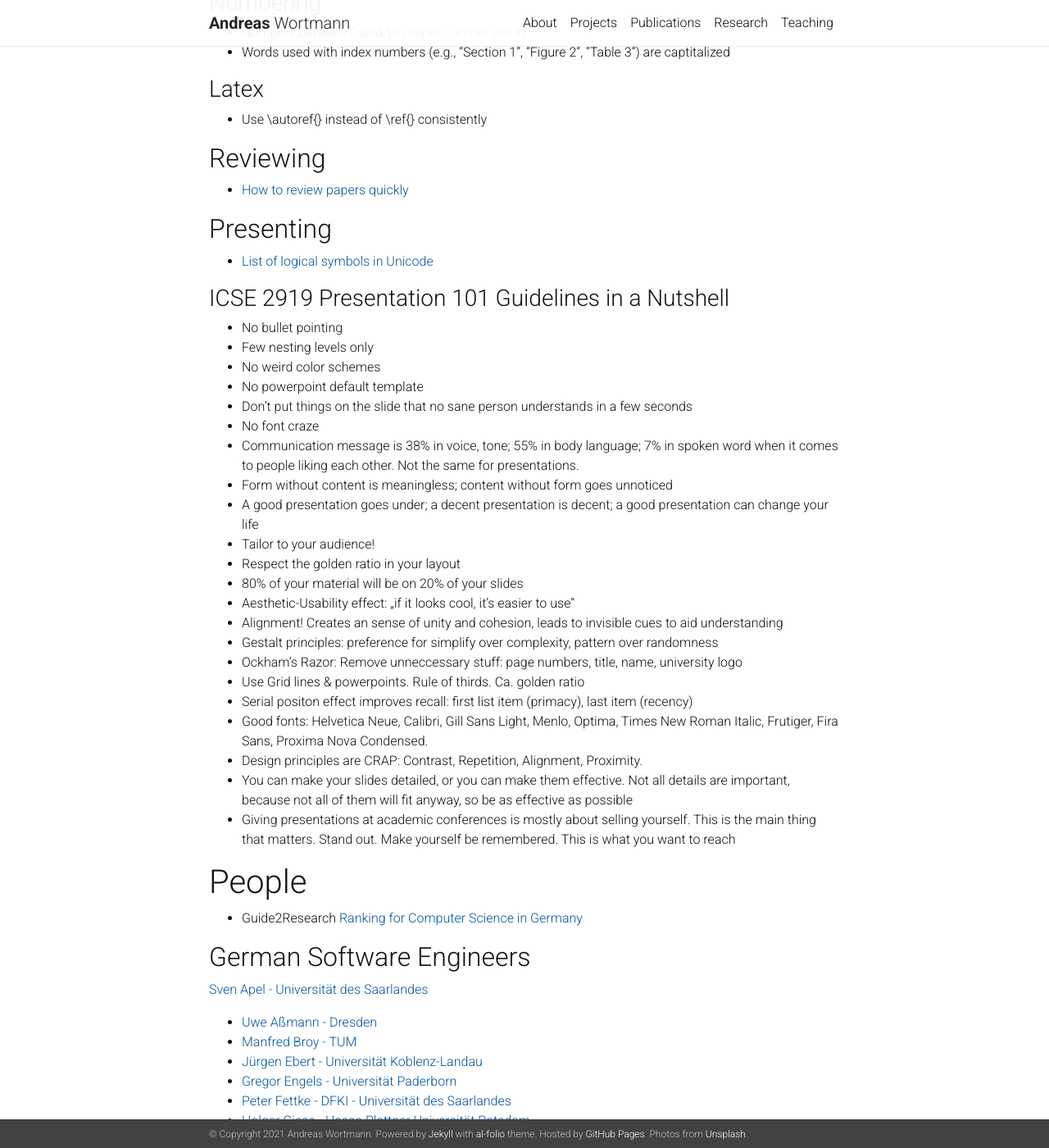
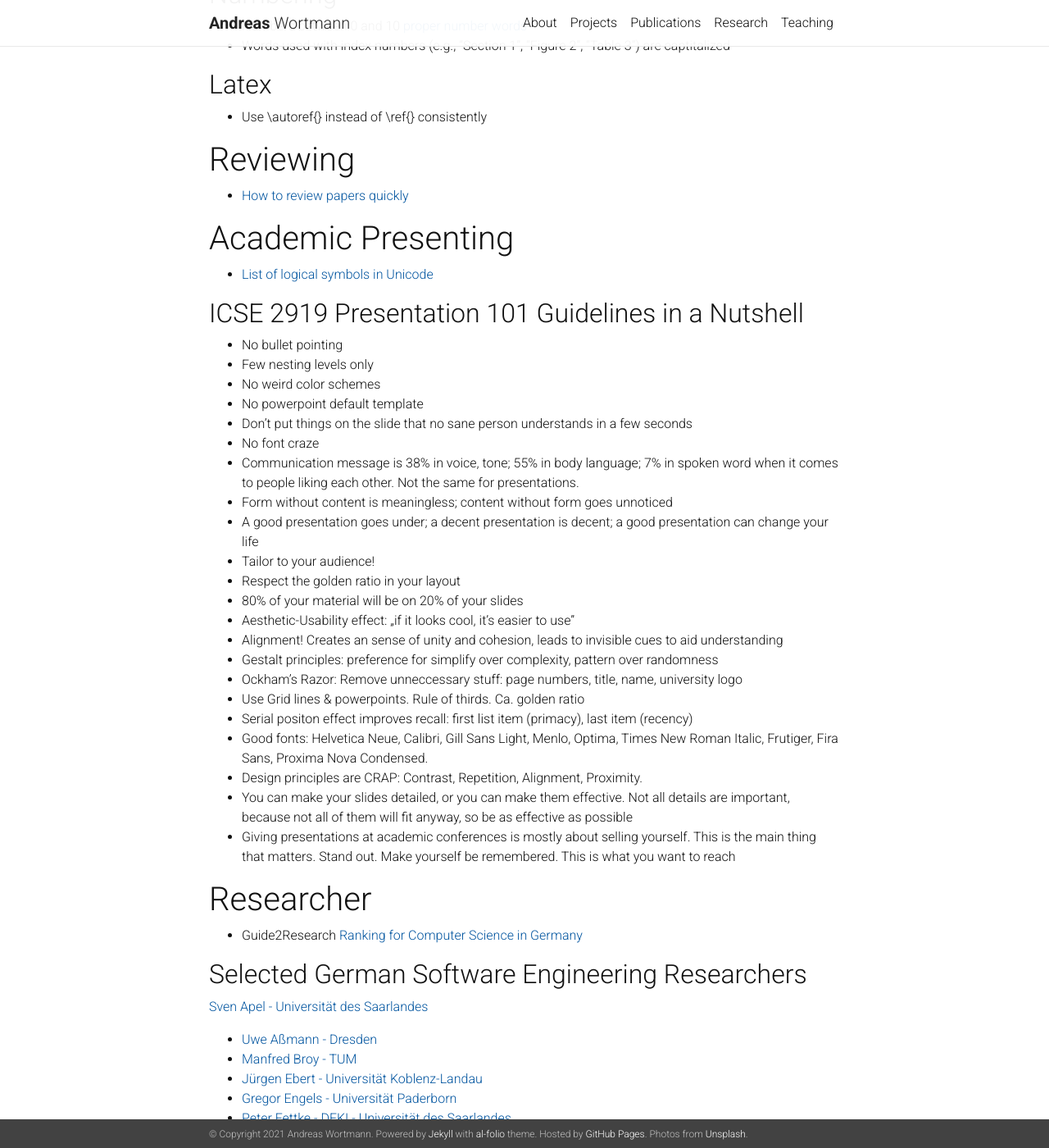
Before and after one commit to awortmann/awortmann.github.io, a Jekyll site: the page built from _pages/writing.md, in a window 1280 px wide and 1400 px high, scrolled down 1330 px. Shown: the whole window at 82% size. Built offline with Jekyll 4.4.1, drawn with Linux system fonts in a browser that asks for light colours; nearby versions of some CDN libraries; a style sheet for code colours, icons or effects is not loaded; some of the changed text lies outside the part shown.

Commit message:
Minor update

```diff
--- a/_pages/writing.md
+++ b/_pages/writing.md
@@ -22,25 +20,25 @@
 - [Merriam Webster Dictionary](https://www.merriam-webster.com/)
 - The [Hemingway Tool](http://www.hemingwayapp.com/) can help writing less complicated sentences
 
-### Figures
+## Figures
 - Illustrations are suitable for b/w printing
 - No undesired oblique lines
 - ISW template used
 - Captions: in complete sentences end with period, in incomplete sentences end without period
 - Captions use [Sentence style](https://www.chicagomanualofstyle.org/book/ed17/part1/ch03/psec021.html)
 
-### Abbreviations
+## Abbreviations
 - All abbreviations introduced
 - Only abbreviations introduced that have been used at least five times
 - The full form is written in lower case in [most cases](https://www.chicagomanualofstyle.org/book/ed17/part2/ch10/psec006.html):
 - For instance "transmission-control protocol/internet protocol (TCP/IP)" is correct
 
-### Phrasing and wording
+## Phrasing and wording
 - Correct use of "enable" and "allow"
   - Semantic: https://www.merriam-webster.com/dictionary/allow vs https://www.merriam-webster.com/dictionary/enable
   - Grammatic: https://www.grammaring.com/to-infinitive-or-gerund-advise-recommend-allow-permit-forbid-require
 
-### Spelling
+## Spelling
 - Consistently used american english?
 - Capitalization correct and consistent: https://blog.apastyle.org/apastyle/2012/02/do-i-capitalize-this-word.html
   - Capitalize "proper nouns" only: https://en.wikipedia.org/wiki/Proper_noun
@@ -49,22 +47,22 @@
 - Correct hyphens used: https://dictionary.cambridge.org/grammar/british-grammar/hyphens
 - Captions use [Heading Style](https://www.chicagomanualofstyle.org/book/ed17/part1/ch02/psec058.html )
 
-### Numbering
+## Numbering
 - Numbers between 0 and 10 [proper number words](https://www.chicagomanualofstyle.org/book/ed17/part2/ch09/psec003.html)
 - Words used with index numbers (e.g., "Section 1", "Figure 2", "Table 3") are captitalized
 
-### Latex
+## Latex
 - Use \autoref{} instead of \ref{} consistently
 
-## Reviewing
+# Reviewing
 
 - [How to review papers quickly](https://sauvik-das.medium.com/a-quick-guide-to-reviewing-papers-quick-fe9a493ed228)
 
-## Presenting
+# Academic Presenting
 
 - [List of logical symbols in Unicode](https://en.wikipedia.org/wiki/List_of_logic_symbols)
 
-### ICSE 2919 Presentation 101 Guidelines in a Nutshell
+## ICSE 2919 Presentation 101 Guidelines in a Nutshell
 
 - No bullet pointing
 - Few nesting levels only
@@ -89,11 +87,11 @@
 - You can make your slides detailed, or you can make them effective. Not all details are important, because not all of them will fit anyway, so be as effective as possible
 - Giving presentations at academic conferences is mostly about selling yourself. This is the main thing that matters. Stand out. Make yourself be remembered. This is what you want to reach
 
-# People
+# Researcher
 
 - Guide2Research [Ranking for Computer Science in Germany](http://www.guide2research.com/scientists/DE)
 
-## German Software Engineers
+## Selected German Software Engineering Researchers
 
  [Sven Apel - Universität des Saarlandes](https://scholar.google.de/citations?user=_4ssMloAAAAJ&hl=de&oi=ao)
 - [Uwe Aßmann - Dresden](https://scholar.google.de/citations?hl=de&user=KiiBpMgAAAAJ)
```
Also changed, not shown: other parts of _pages/writing.md (+3 -5 lines).
